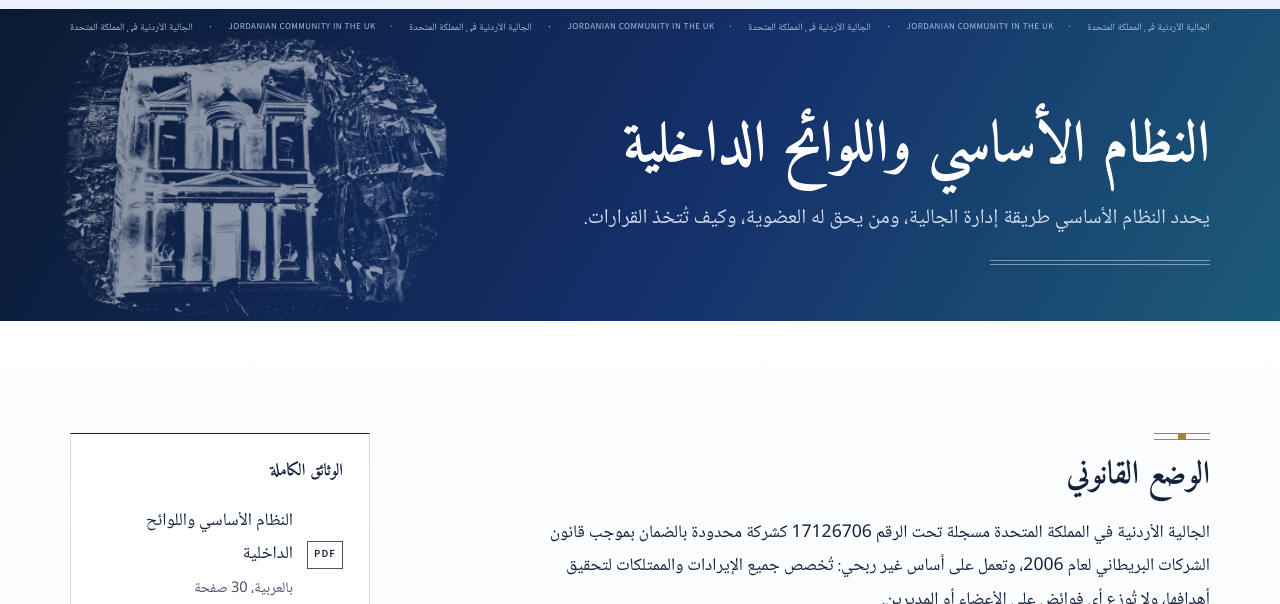
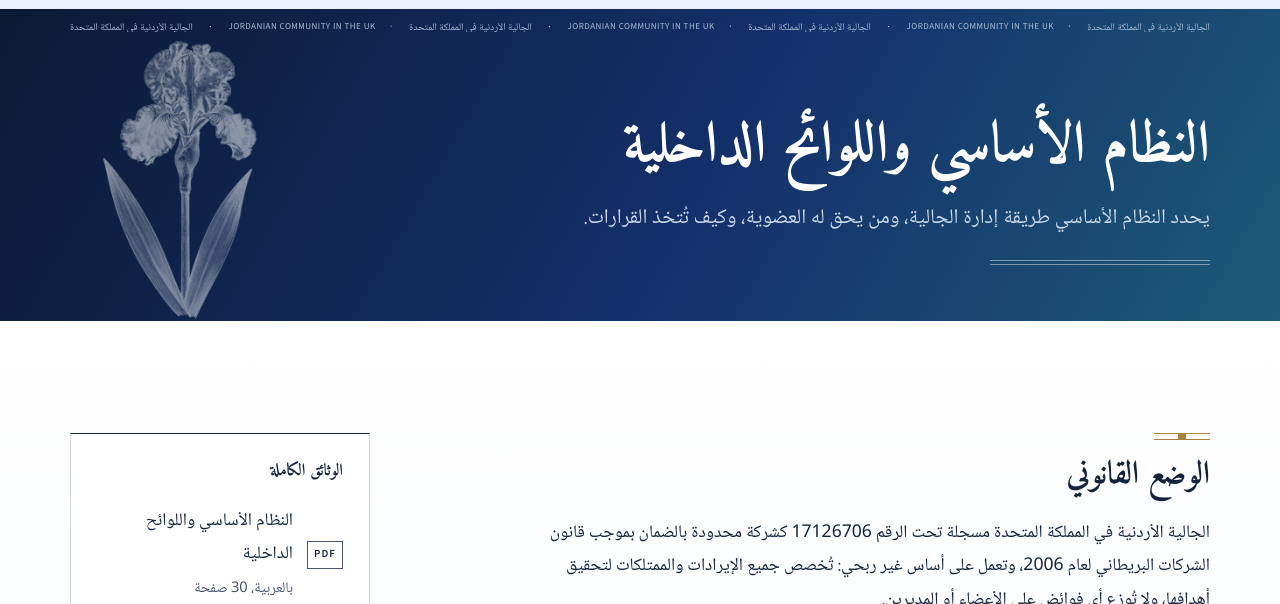
Before and after one commit to faisalalamaireh/jcuk-website-preview, a plain HTML site: page ar/governance.html in a window 1280 px wide. Shown: the part 196-800 px from the top of the page. Drawn offline with nearby package versions, Linux system fonts and the light colour scheme.

Commit message:
Black Iris illustration on the Governance page
Co-Authored-By: Claude Opus 5.5 <noreply@anthropic.com>

```diff
--- a/ar/governance.html
+++ b/ar/governance.html
@@ -28,7 +28,7 @@
   <nav class="nav" id="site-nav" aria-label="Main"><a href="index.html">الرئيسية</a><a href="about.html">من نحن</a><a href="membership.html">العضوية</a><a href="election.html">الانتخابات</a><a href="news.html">الأخبار</a><a href="governance.html" aria-current="page">النظام الأساسي</a><a href="contact.html">اتصل بنا</a><a class="lang" href="../governance.html" lang="en">English</a><a class="btn" href="https://forms.gle/mMiTE74ELNW1hsPbA" target="_blank" rel="noopener">انضم إلينا</a></nav>
 </div></header>
 <main id="main">
-<section class="has-art page-head"><p class="microtext page-micro" aria-hidden="true"><span lang="ar">الجالية الأردنية في المملكة المتحدة</span><span>Jordanian Community in the UK</span><span lang="ar">الجالية الأردنية في المملكة المتحدة</span><span>Jordanian Community in the UK</span><span lang="ar">الجالية الأردنية في المملكة المتحدة</span><span>Jordanian Community in the UK</span><span lang="ar">الجالية الأردنية في المملكة المتحدة</span><span>Jordanian Community in the UK</span><span lang="ar">الجالية الأردنية في المملكة المتحدة</span><span>Jordanian Community in the UK</span><span lang="ar">الجالية الأردنية في المملكة المتحدة</span><span>Jordanian Community in the UK</span><span lang="ar">الجالية الأردنية في المملكة المتحدة</span><span>Jordanian Community in the UK</span><span lang="ar">الجالية الأردنية في المملكة المتحدة</span><span>Jordanian Community in the UK</span></p><img class="head-art" src="../assets/art/petra.webp" alt="" width="960" height="720"><div class="wrap">
+<section class="has-art page-head"><p class="microtext page-micro" aria-hidden="true"><span lang="ar">الجالية الأردنية في المملكة المتحدة</span><span>Jordanian Community in the UK</span><span lang="ar">الجالية الأردنية في المملكة المتحدة</span><span>Jordanian Community in the UK</span><span lang="ar">الجالية الأردنية في المملكة المتحدة</span><span>Jordanian Community in the UK</span><span lang="ar">الجالية الأردنية في المملكة المتحدة</span><span>Jordanian Community in the UK</span><span lang="ar">الجالية الأردنية في المملكة المتحدة</span><span>Jordanian Community in the UK</span><span lang="ar">الجالية الأردنية في المملكة المتحدة</span><span>Jordanian Community in the UK</span><span lang="ar">الجالية الأردنية في المملكة المتحدة</span><span>Jordanian Community in the UK</span><span lang="ar">الجالية الأردنية في المملكة المتحدة</span><span>Jordanian Community in the UK</span></p><img class="head-art" src="../assets/art/iris.webp" alt="" width="960" height="720"><div class="wrap">
   <h1>النظام الأساسي واللوائح الداخلية</h1>
   <p>يحدد النظام الأساسي طريقة إدارة الجالية، ومن يحق له العضوية، وكيف تُتخذ القرارات.</p>
 </div></section>
```
Also changed, not shown: governance.html (+1 -1 lines), assets/art/iris.webp (added).
